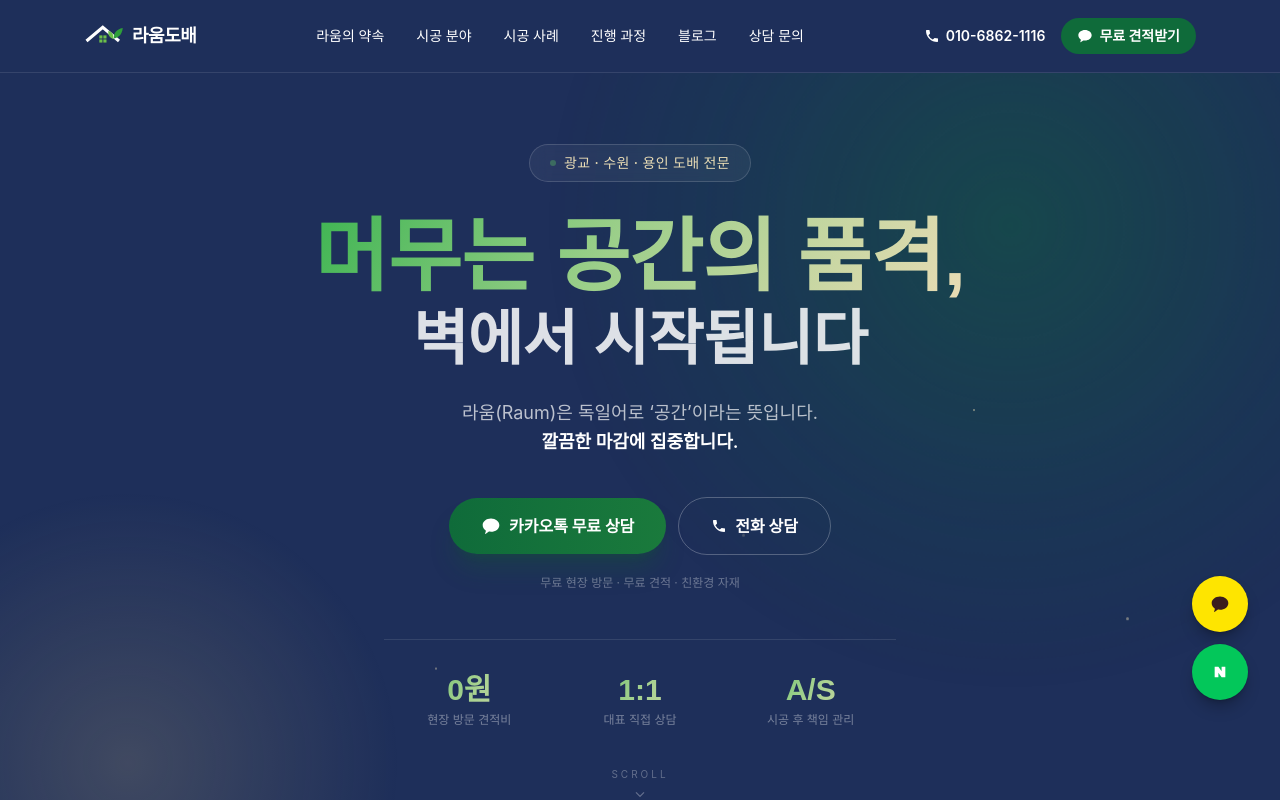
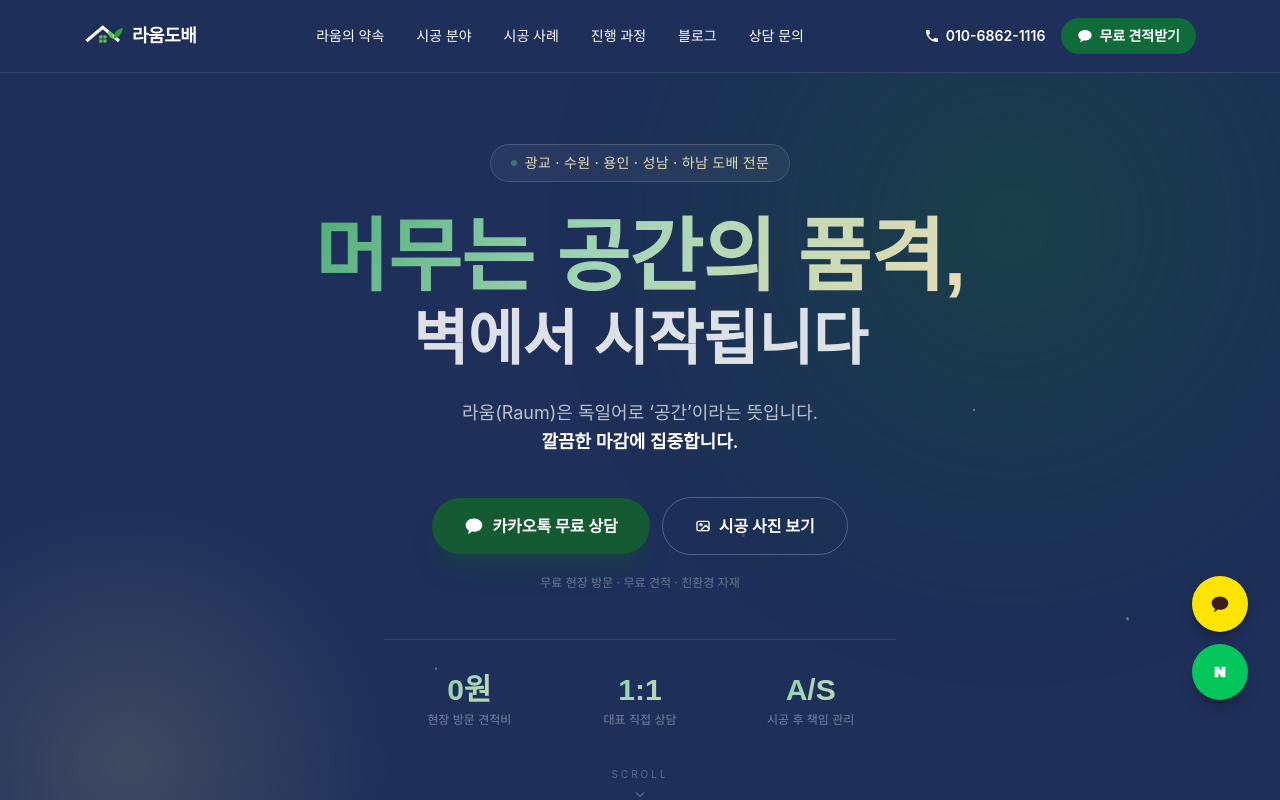
Before and after one commit to minnnnee/RaumDobae, a Next.js app: page / in a window 1280 px wide. Shown: the top 800 px of the page. Built offline with nearby package versions, Linux system fonts and the light colour scheme; a web font is replaced by a local one.

Commit message:
Add Seongnam/Hanam, hero portfolio button, unify green to #145A32
Co-Authored-By: Claude Opus 5.5 <noreply@anthropic.com>

```diff
--- a/src/app/globals.css
+++ b/src/app/globals.css
@@ -10,10 +10,11 @@
   --color-leaf-50: #e8f0ea;
   --color-leaf-100: #d0e2d5;
   --color-leaf-300: #7bb58a;
-  --color-leaf-400: #4f9e5f;
+  --color-leaf-400: #4fae78; /* 진곤색 배경 위 강조용 — #145A32와 같은 색 계열의 밝은 톤 */
   --color-leaf-500: #1a7a3c;
   --color-leaf-600: #0f6b3a; /* 포인트 컬러 */
-  --color-leaf-700: #145a32; /* 서브 컬러 */
+  --color-leaf-700: #145a32; /* 서브 컬러 · 초록 강조 기준색 */
+  --color-leaf-800: #0f4526;
   /* 고급스러운 포인트 */
   --color-ivory: #f6f4ec;
   --color-sand: #e7dfc9;
@@ -60,7 +61,7 @@ body {
 
 /* 초록 → 연두 → 샴페인 골드 그라데이션 글자 */
 .text-gradient {
-  background: linear-gradient(120deg, #3fb553 0%, #9ccf8a 45%, #e9dcb5 100%);
+  background: linear-gradient(120deg, #4fae78 0%, #a3d6b6 45%, #e9dcb5 100%);
   -webkit-background-clip: text;
   background-clip: text;
   -webkit-text-fill-color: transparent;
--- a/src/app/layout.tsx
+++ b/src/app/layout.tsx
@@ -13,8 +13,8 @@ export const metadata: Metadata = {
   metadataBase: new URL(site.url),
   title: `${site.name} | ${site.slogan}`,
   description:
-    "광교·수원·용인 아파트, 오피스텔, 상가 도배 전문 라움도배. 무료 현장 방문 견적, 친환경 자재, 깔끔한 마감으로 보답합니다.",
-  keywords: ["도배", "광교도배", "수원도배", "용인도배", "아파트도배", "실크벽지", "합지벽지", "라움도배"],
+    "광교·수원·용인·성남·하남 아파트, 오피스텔, 상가 도배 전문 라움도배. 무료 현장 방문 견적, 친환경 자재, 깔끔한 마감으로 보답합니다.",
+  keywords: ["도배", "광교도배", "수원도배", "용인도배", "성남도배", "하남도배", "아파트도배", "실크벽지", "합지벽지", "라움도배"],
   openGraph: {
     title: `${site.name} | ${site.slogan}`,
     description: "무료 현장 방문 견적 · 친환경 자재 · 꼼꼼한 마감",
--- a/src/app/page.tsx
+++ b/src/app/page.tsx
@@ -6,7 +6,7 @@ import ScrollShowcase from "@/components/ScrollShowcase";
 import PortfolioGallery from "@/components/PortfolioGallery";
 import { getPortfolio, portfolioCategories } from "@/lib/portfolio";
 import { site, telHref } from "@/lib/site";
-import { ArrowRightIcon, CheckIcon, KakaoIcon, LogoMark, PhoneIcon, PinIcon } from "@/components/icons";
+import { ArrowRightIcon, CheckIcon, KakaoIcon, LogoMark, PhoneIcon, PhotoIcon, PinIcon } from "@/components/icons";
 
 const highlights = [
   { value: "0원", label: "현장 방문 견적비" },
@@ -94,7 +94,7 @@ function SectionTitle({
 }) {
   return (
     <Reveal className="mb-12 text-center md:mb-16">
-      <p className={`text-xs font-semibold tracking-[0.35em] ${dark ? "text-gold" : "text-leaf-600"}`}>{eyebrow}</p>
+      <p className={`text-xs font-semibold tracking-[0.35em] ${dark ? "text-gold" : "text-leaf-700"}`}>{eyebrow}</p>
       <h2 className={`mt-4 font-serif text-3xl font-bold leading-snug md:text-[2.75rem] ${dark ? "text-white" : "text-ink"}`}>
         {title}
       </h2>
@@ -103,26 +103,28 @@ function SectionTitle({
   );
 }
 
-function ContactButtons({ dark = true }: { dark?: boolean }) {
+/** secondary="portfolio"면 두 번째 버튼이 전화 상담 대신 시공 사례로 이동한다 */
+function ContactButtons({ dark = true, secondary = "phone" }: { dark?: boolean; secondary?: "phone" | "portfolio" }) {
+  const toPortfolio = secondary === "portfolio";
   return (
     <div className="flex flex-col items-center justify-center gap-3 sm:flex-row">
       <a
         href={site.links.kakaoChat}
         target="_blank"
         rel="noopener noreferrer"
-        className="flex w-full items-center justify-center gap-2 rounded-full bg-gradient-to-r from-leaf-600 to-leaf-500 px-8 py-4 font-bold text-white shadow-xl shadow-leaf-700/30 transition-all hover:-translate-y-0.5 hover:shadow-leaf-600/40 sm:w-auto"
+        className="flex w-full items-center justify-center gap-2 rounded-full bg-leaf-700 px-8 py-4 font-bold text-white shadow-xl shadow-leaf-700/30 transition-all hover:-translate-y-0.5 hover:bg-leaf-800 sm:w-auto"
       >
         <KakaoIcon className="h-5 w-5" />
         카카오톡 무료 상담
       </a>
       <a
-        href={telHref}
+        href={toPortfolio ? "#portfolio" : telHref}
         className={`flex w-full items-center justify-center gap-2 rounded-full border px-8 py-4 font-bold transition-all hover:-translate-y-0.5 sm:w-auto ${
-          dark ? "border-white/25 text-white hover:bg-white/10" : "border-leaf-600 text-leaf-700 hover:bg-leaf-600 hover:text-white"
+          dark ? "border-white/25 text-white hover:bg-white/10" : "border-leaf-700 text-leaf-700 hover:bg-leaf-700 hover:text-white"
         }`}
       >
-        <PhoneIcon className="h-4 w-4" />
-        전화 상담
+        {toPortfolio ? <PhotoIcon className="h-4 w-4" /> : <PhoneIcon className="h-4 w-4" />}
+        {toPortfolio ? "시공 사진 보기" : "전화 상담"}
       </a>
     </div>
   );
@@ -138,7 +140,7 @@ export default function Home() {
       <main>
         {/* HERO */}
         <section id="top" className="relative flex min-h-[100svh] items-center justify-center overflow-hidden bg-navy pt-16 text-white">
-          <div className="animate-glow pointer-events-none absolute right-0 top-0 h-[900px] w-[900px] translate-x-[20%] -translate-y-[25%] rounded-full bg-[radial-gradient(circle,rgba(15,107,58,0.45)_0%,rgba(15,107,58,0.12)_45%,transparent_70%)]" />
+          <div className="animate-glow pointer-events-none absolute right-0 top-0 h-[900px] w-[900px] translate-x-[20%] -translate-y-[25%] rounded-full bg-[radial-gradient(circle,rgba(20,90,50,0.45)_0%,rgba(20,90,50,0.12)_45%,transparent_70%)]" />
           <div className="pointer-events-none absolute bottom-0 left-0 h-[640px] w-[640px] -translate-x-[30%] translate-y-[30%] rounded-full bg-[radial-gradient(circle,rgba(201,179,126,0.2)_0%,transparent_60%)]" />
           <div className="animate-light-sweep pointer-events-none absolute inset-y-0 left-0 w-60 bg-gradient-to-r from-transparent via-[rgba(233,220,181,0.14)] to-transparent" />
           {dust.map((d) => (
@@ -153,7 +155,7 @@ export default function Home() {
             <Reveal>
               <div className="inline-flex items-center gap-2 rounded-full border border-white/15 bg-white/5 px-5 py-2 backdrop-blur-sm">
                 <span className="h-1.5 w-1.5 animate-pulse rounded-full bg-leaf-400" />
-                <span className="text-sm font-medium tracking-wide text-gold-light">광교 · 수원 · 용인 도배 전문</span>
+                <span className="text-sm font-medium tracking-wide text-gold-light">광교 · 수원 · 용인 · 성남 · 하남 도배 전문</span>
               </div>
             </Reveal>
 
@@ -176,7 +178,7 @@ export default function Home() {
 
             <Reveal delay={360}>
               <div className="mt-10">
-                <ContactButtons />
+                <ContactButtons secondary="portfolio" />
                 <p className="mt-5 text-xs text-white/35">무료 현장 방문 · 무료 견적 · 친환경 자재</p>
               </div>
             </Reveal>
@@ -261,7 +263,7 @@ export default function Home() {
               eyebrow="WHY RAUM"
               title={
                 <>
-                  왜 <span className="text-leaf-600">라움도배</span>일까요?
+                  왜 <span className="text-leaf-700">라움도배</span>일까요?
                 </>
               }
               desc="좋은 도배는 공간을 바꾸고, 공간은 하루를 바꿉니다."
@@ -275,7 +277,7 @@ export default function Home() {
                     <div className="mt-5 space-y-4">
                       {p.points.map((pt) => (
                         <div key={pt.h}>
-                          <p className="text-sm font-bold text-leaf-600">{pt.h}</p>
+                          <p className="text-sm font-bold text-leaf-700">{pt.h}</p>
                           <p className="mt-1 text-sm leading-relaxed text-muted">{pt.p}</p>
                         </div>
                       ))}
@@ -302,7 +304,7 @@ export default function Home() {
                     <p className="text-[11px] font-bold tracking-[0.25em] text-gold">{s.tag}</p>
                     <h3 className="mt-4 text-xl font-bold transition-colors group-hover:text-white">{s.title}</h3>
                     <p className="mt-2 text-sm leading-relaxed text-muted transition-colors group-hover:text-white/60">{s.desc}</p>
-                    <span className="absolute inset-x-7 bottom-0 h-0.5 origin-left scale-x-0 bg-gradient-to-r from-leaf-500 to-gold transition-transform duration-500 group-hover:scale-x-100" />
+                    <span className="absolute inset-x-7 bottom-0 h-0.5 origin-left scale-x-0 bg-gradient-to-r from-leaf-400 to-gold transition-transform duration-500 group-hover:scale-x-100" />
                   </div>
                 </Reveal>
               ))}
@@ -335,11 +337,11 @@ export default function Home() {
 
         {/* PROCESS */}
         <section id="process" className="relative overflow-hidden bg-navy-dark px-5 py-24 text-white md:py-32">
-          <div className="pointer-events-none absolute -left-40 top-0 h-[500px] w-[500px] rounded-full bg-[radial-gradient(circle,rgba(15,107,58,0.25)_0%,transparent_65%)]" />
+          <div className="pointer-events-none absolute -left-40 top-0 h-[500px] w-[500px] rounded-full bg-[radial-gradient(circle,rgba(20,90,50,0.25)_0%,transparent_65%)]" />
           <div className="relative mx-auto max-w-6xl">
             <SectionTitle dark eyebrow="PROCESS" title="진행 과정" />
             <ol className="relative grid gap-8 md:grid-cols-5 md:gap-4">
-              <span className="absolute bottom-6 left-6 top-6 w-px bg-gradient-to-b from-leaf-500 to-gold/40 md:inset-x-[10%] md:bottom-auto md:h-px md:w-auto md:bg-gradient-to-r" />
+              <span className="absolute bottom-6 left-6 top-6 w-px bg-gradient-to-b from-leaf-400 to-gold/40 md:inset-x-[10%] md:bottom-auto md:h-px md:w-auto md:bg-gradient-to-r" />
               {steps.map((s, i) => (
                 <li key={s.title} className="relative">
                   <Reveal delay={i * 100} className="flex items-start gap-5 md:flex-col md:items-center md:text-center">
@@ -361,7 +363,7 @@ export default function Home() {
         <section id="blog" className="bg-ivory px-5 py-24 md:py-32">
           <div className="mx-auto grid max-w-5xl items-center gap-12 md:grid-cols-2">
             <Reveal className="order-2 md:order-1">
-              <p className="text-xs font-semibold tracking-[0.35em] text-leaf-600">BLOG</p>
+              <p className="text-xs font-semibold tracking-[0.35em] text-leaf-700">BLOG</p>
               <h2 className="mt-4 font-serif text-3xl font-bold leading-snug md:text-[2.5rem]">
                 더 많은 현장 이야기는
                 <br />
@@ -375,7 +377,7 @@ export default function Home() {
                 href={site.links.blog}
                 target="_blank"
                 rel="noopener noreferrer"
-                className="mt-8 inline-flex items-center gap-2 rounded-full bg-navy-dark px-7 py-4 font-bold text-white transition-colors hover:bg-leaf-700"
+                className="mt-8 inline-flex items-center gap-2 rounded-full bg-navy-dark px-7 py-4 font-bold text-white transition-colors hover:bg-leaf-800"
               >
                 네이버 블로그 바로가기
                 <ArrowRightIcon className="h-4 w-4" />
@@ -403,7 +405,7 @@ export default function Home() {
 
         {/* CONTACT CTA */}
         <section id="contact" className="relative overflow-hidden bg-navy px-5 py-24 text-white md:py-32">
-          <div className="animate-glow pointer-events-none absolute left-1/2 top-0 h-[700px] w-[700px] -translate-x-1/2 -translate-y-1/2 rounded-full bg-[radial-gradient(circle,rgba(15,107,58,0.35)_0%,transparent_65%)]" />
+          <div className="animate-glow pointer-events-none absolute left-1/2 top-0 h-[700px] w-[700px] -translate-x-1/2 -translate-y-1/2 rounded-full bg-[radial-gradient(circle,rgba(20,90,50,0.35)_0%,transparent_65%)]" />
           <div className="relative mx-auto max-w-3xl text-center">
             <Reveal>
               <LogoMark className="mx-auto h-12 w-[4.5rem] text-white" />
--- a/src/components/ScrollShowcase.tsx
+++ b/src/components/ScrollShowcase.tsx
@@ -86,7 +86,7 @@ export default function ScrollShowcase() {
         </div>
 
         <div className="absolute inset-x-0 bottom-0 h-0.5 bg-white/10">
-          <div className="h-full bg-gradient-to-r from-leaf-500 to-gold" style={{ width: `${progress * 100}%` }} />
+          <div className="h-full bg-gradient-to-r from-leaf-400 to-gold" style={{ width: `${progress * 100}%` }} />
         </div>
       </div>
     </div>
--- a/src/components/icons.tsx
+++ b/src/components/icons.tsx
@@ -56,6 +56,16 @@ export function ArrowRightIcon({ className }: IconProps) {
   );
 }
 
+export function PhotoIcon({ className }: IconProps) {
+  return (
+    <svg className={className} viewBox="0 0 24 24" fill="none" stroke="currentColor" strokeWidth="2" strokeLinecap="round" strokeLinejoin="round" aria-hidden>
+      <rect x="3" y="5" width="18" height="14" rx="2" />
+      <circle cx="9" cy="10" r="1.5" />
+      <path d="m21 16-5-5-8 8" />
+    </svg>
+  );
+}
+
 /** 명함 속 지붕 + 창문 + 잎사귀 로고 */
 export function LogoMark({ className }: IconProps) {
   return (
```
